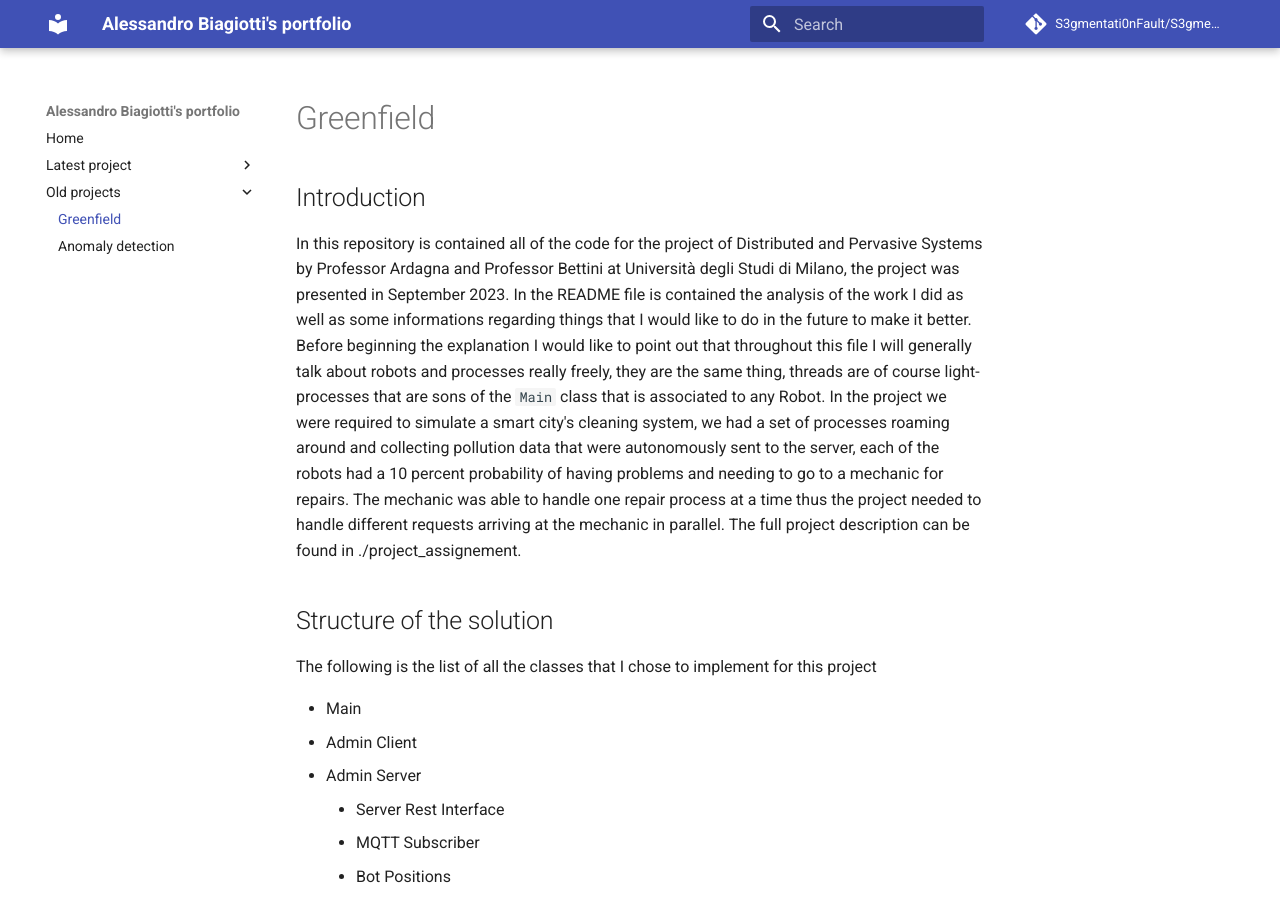
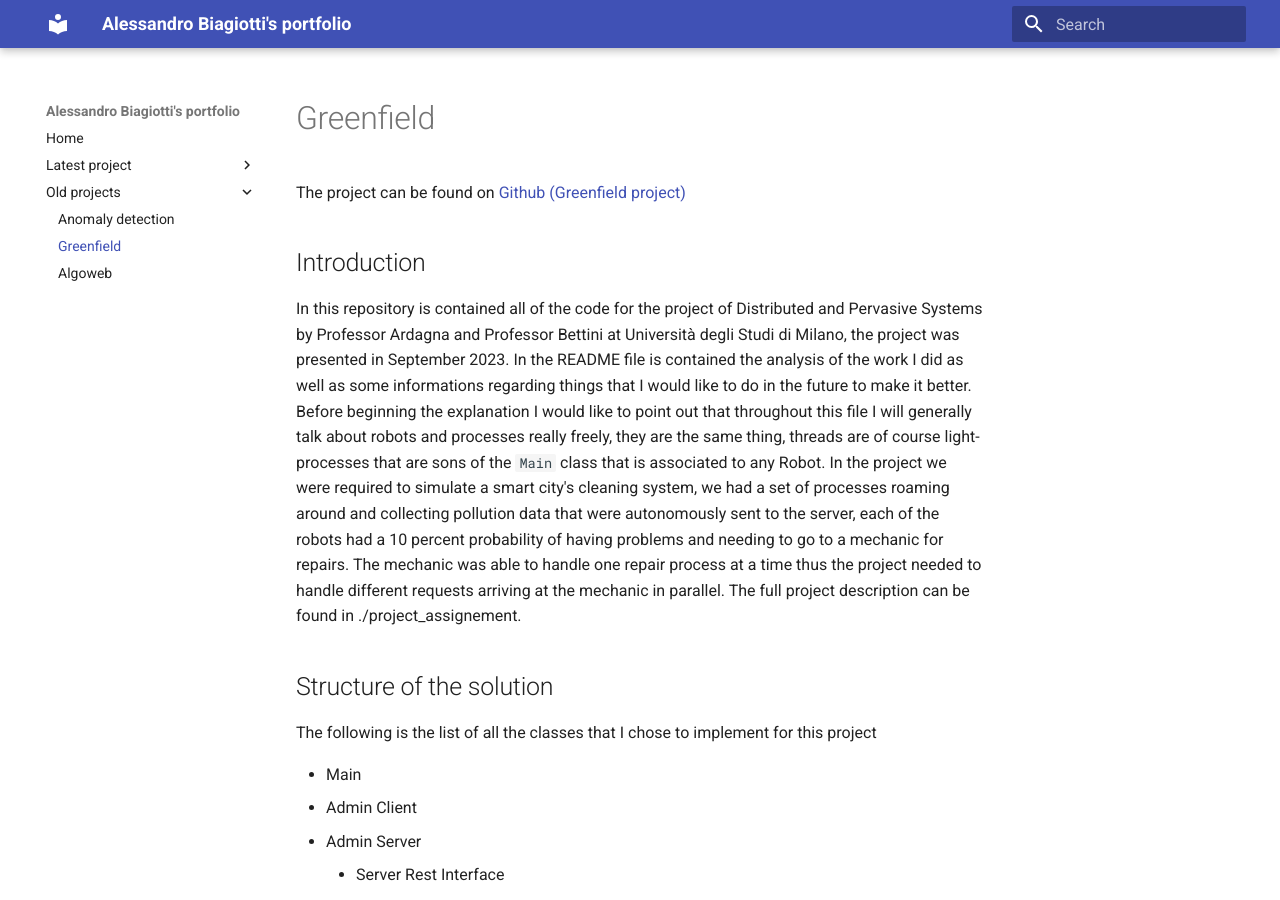
Before and after one commit to S3gmentati0nFault/S3gmentati0nFault.github.io, an MkDocs documentation site: the page built from docs/greenfield/readme.md, in a window 1280 px wide and 900 px high. Built offline with MkDocs 1.6.1 and Material for MkDocs 9.7.7, drawn with Linux system fonts in a browser that asks for light colours; comment, search, counter and statistics services are not loaded.

Commit message:
Removed the static link to the repository containing the webiste, added the algoweb project and added links to all the repositories containing code from projects

```diff
--- a/docs/greenfield/readme.md
+++ b/docs/greenfield/readme.md
@@ -1,4 +1,5 @@
 <h1>Greenfield</h1>
+The project can be found on <a href="https://github.com/S3gmentati0nFault/Greenfield">Github (Greenfield project)</a>
 <h2>Introduction</h2>
 In this repository is contained all of the code for the project of Distributed and Pervasive Systems by Professor Ardagna and Professor Bettini at Università degli Studi di Milano, the project was presented in September 2023. In the README file is contained the analysis of the work I did as well as some informations regarding things that I would like to do in the future to make it better.<br>
 Before beginning the explanation I would like to point out that throughout this file I will generally talk about robots and processes really freely, they are the same thing, threads are of course light-processes that are sons of the <code>Main</code> class that is associated to any Robot.
@@ -41,16 +42,18 @@ The following is the list of all the classes that I chose to implement for this
   - Variables
 
 My implementation is quite thread heavy, but I wanted to really experiment as much as possible with it, to get to know and understand how threads work and how to control them while accessing information together.
+
 <h2>Operations</h2>
 In the following I will discuss my implementation for the different operations.
 <h3>Join</h3>
 When a new process is created it starts the initiator thread, which is simply a thread that instanciates and starts all of the necessary services (e.g. the GRPC Services Thread). in the meanwhile it requests the server to join the network, the join operation currently consists of two parts:
 
-  - Addition of the new robot to the Admin Server's local structure
-  - Communication of personal data (i.e. an instance of the BotIdentity class) to all of the robots in the network
+- Addition of the new robot to the Admin Server's local structure
+- Communication of personal data (i.e. an instance of the BotIdentity class) to all of the robots in the network
 
 The GRPC communication is asynchronous, and I decided to do two different HTTP requests (check ID availability, communicate my existence to the network) to highlight the difference between the two tasks.
 The position in the city is chosen by the Admin Server simply by checking in the system which one is the district with the lowest current density. Originally it was supposed to pick a random district uniformly, while the solution would tend to a stable distribution (if enough processes were initialized), it would not be stable for the majority of the low density cases.
+
 <h4>Comm Pair</h4>
 The <code>CommPair</code> class is a simple toy I came up with, it's nothing more than a pair containing a <code>ManagedChannel</code> and a <code>GRPCStub</code>. The idea behind it is simply to keep on recycling open stubs and channels; thus saving the resources necessary to open a new one each and every time a communication has to take place. Since the project is required to rely heavily on GRPC communication.
 Comm Pairs are clustered into <code>ThreadSafeHashMaps</code>, each of the pairs is associated to the hash of the <code>BotIdentity</code> the <code>ManagedChannel</code> connects to.
@@ -65,34 +68,37 @@ The solution I implemented to handle removals is overengineered and overkill for
 The reason behind it is that it was originally thought to straighten even the worst distributions (e.g. 1-6, 2-0, 3-0, 4-0), keep in mind that I originally placed robots in the city randomly.<br>
 The elimination works this way:
 
-  - I remove mentions of the dead robot from the local machine
-  - I contact the Admin Server to let him know that there are dead robots in the city
-  - Contact the other robots in the network to remove the references to dead robots from their systems
-  - Stabilize the data structure
+- I remove mentions of the dead robot from the local machine
+- I contact the Admin Server to let him know that there are dead robots in the city
+- Contact the other robots in the network to remove the references to dead robots from their systems
+- Stabilize the data structure
 
 It's important to mention a couple of details
+
 <h4>GRPC calls</h4>
 For the elimination procedure, two different GRPC procedures have been called:
 
-  - <code>moveRequest</code> -> which is used by the robot dealing with the elimination process to tell another robot to move away from a district
-  - <code>positionModificationRequest</code> -> which is more like a notification, when a robot moves to another district computes a random position inside that district and lets every robot in the network know that its position is changed.
+- <code>moveRequest</code> -> which is used by the robot dealing with the elimination process to tell another robot to move away from a district
+- <code>positionModificationRequest</code> -> which is more like a notification, when a robot moves to another district computes a random position inside that district and lets every robot in the network know that its position is changed.
 
 Whenever a robot receives a <code>moveRequest</code> the thread waits until the position is changed and the robots in the network have been notified to perform the <code>onComplete</code> and <code>onNext</code> operations.
+
 <h4>How robots are chosen</h4>
 During the elimination procedure it's important to make sure that everyone is on the same page, to be sure about that I created a setup phase before stabilization where an auxiliary data structure is built.<br>
 I decided to use a list of Priority Queues with a specific Comparator that allows me to do sorting on the robots by ID. The stabilization is later carried out just by moving around the top of the queues.
 <h2>Pollution sensor</h2>
 The pollution sensor is composed by four different entities:
 
-  - Simulator
-  - Measurement Buffer
-  - Measurement Gathering Thread
-  - Pollution Sensor Thread
+- Simulator
+- Measurement Buffer
+- Measurement Gathering Thread
+- Pollution Sensor Thread
 
 The Measurement Buffer implements a read/write cycle depending on the available size of the buffer. The cycle works unless the robot is on maintenance.<br>
 The Measurement Gathering Thread keeps averages in memory until the Pollution Sensor Thread comes and takes them from him. This Thread, the same way the other did, stays on hold until the maintenance process is done.<br>
 The Pollution Sensor Thread is the timer of the pipeline and handles MQTT broadcasting. Each MQTT broadcast will be at most 25 seconds apart from the one before, that is because I wanted to simulate the fact that the robot being broken down. To conclude the Admin Server will receive an MQTT message every: $15$ seconds + $min($
 <code>REMAINING_MAINTENANCE_TIME</code>
 $, 10)$
+
 <h2>FIX and QUIT commands</h2>
 Both FIX and QUIT commands are being handled through dedicated threads, created once the commands are typed. To be fair the existence of a specialized thread just to send a process to the mechanic is really useless and could be avoided altogether. The QUIT command is a bit more complicated and having a thread in that case is a bit more useful, because if it has to wait doesn't lock the entirety of the input pipeline, but could still be removed in favour of a synchronized function.
--- a/mkdocs.yml
+++ b/mkdocs.yml
@@ -4,8 +4,6 @@ site_url: https://S3gmentati0nFault.github.io/
 site_author: Alessandro Biagiotti
 site_description: >-
   I'm Alessandro Biagiotti master student of Computer Science at the University of Milan.
-repo_name: S3gmentati0nFault/S3gmentati0nFault.github.io
-repo_url: https://github.com/S3gmentati0nFault/S3gmentati0nFault.github.io
 
 theme:
   name: material
@@ -13,7 +11,8 @@ theme:
 nav:
   - Home: index.md
   - Latest project:
-    - "Deployment of LLMs at the edge of the 6G network": deployment_of_llms_in_6G_networks/readme.md
+      - "Deployment of LLMs at the edge of the 6G network": deployment_of_llms_in_6G_networks/readme.md
   - Old projects:
-    - "Greenfield": greenfield/readme.md
-    - "Anomaly detection": autoencoders/readme.md
+      - "Anomaly detection": autoencoders/readme.md
+      - "Greenfield": greenfield/readme.md
+      - "Algoweb": algoweb/readme.md
```
Also changed, not shown: docs/algoweb/readme.md (added, +10 -0 lines), docs/autoencoders/readme.md (+3 -0 lines).
